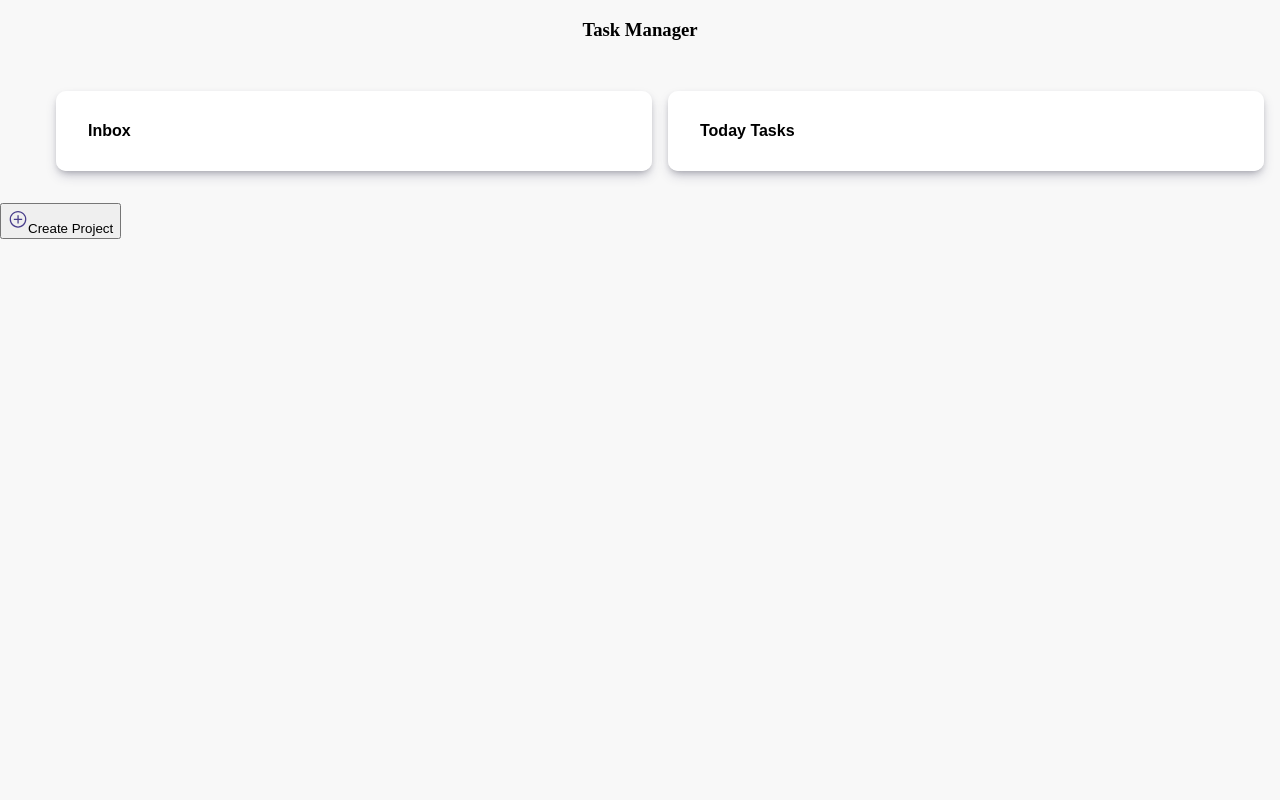
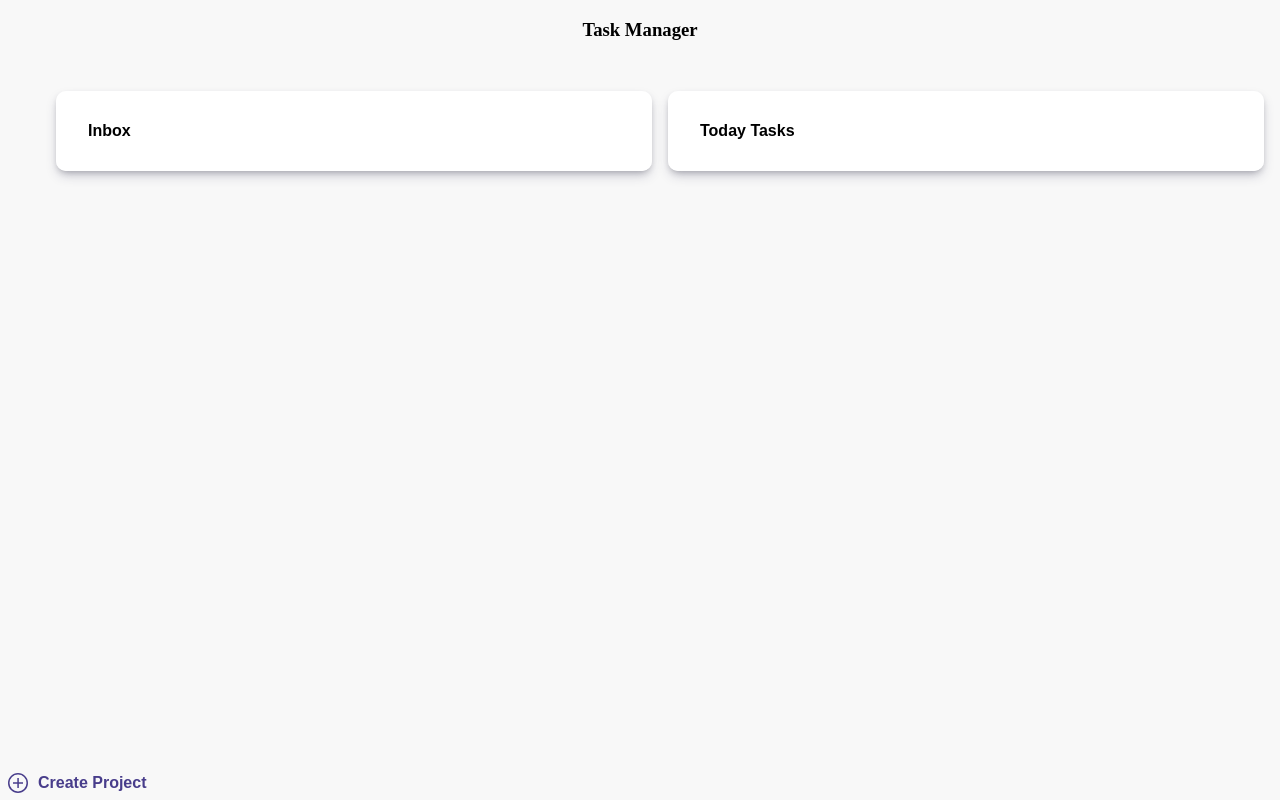
Before and after one commit to Gid-zet7/react-todo2.0, a React (Vite) app: page / in a window 1280 px wide. Built offline with nearby package versions, Linux system fonts and the light colour scheme.

Commit message:
Styled project button

```diff
--- a/src/index.css
+++ b/src/index.css
@@ -66,7 +66,7 @@ body {
   border-radius: 10px;
 }
 
-.default-project>input {
+.default-project > input {
   border-radius: 10px;
 }
 
@@ -86,3 +86,17 @@ body {
   background-color: #fff;
   border: none;
 }
+
+#create-project__btn {
+  position: absolute;
+  bottom: 0;
+  font-size: 1rem;
+  font-weight: 800;
+  display: flex;
+  justify-content: center;
+  align-items: center;
+  gap: .5rem;
+  color: darkslateblue;
+  border: none;
+  background-color: transparent;
+}
```
